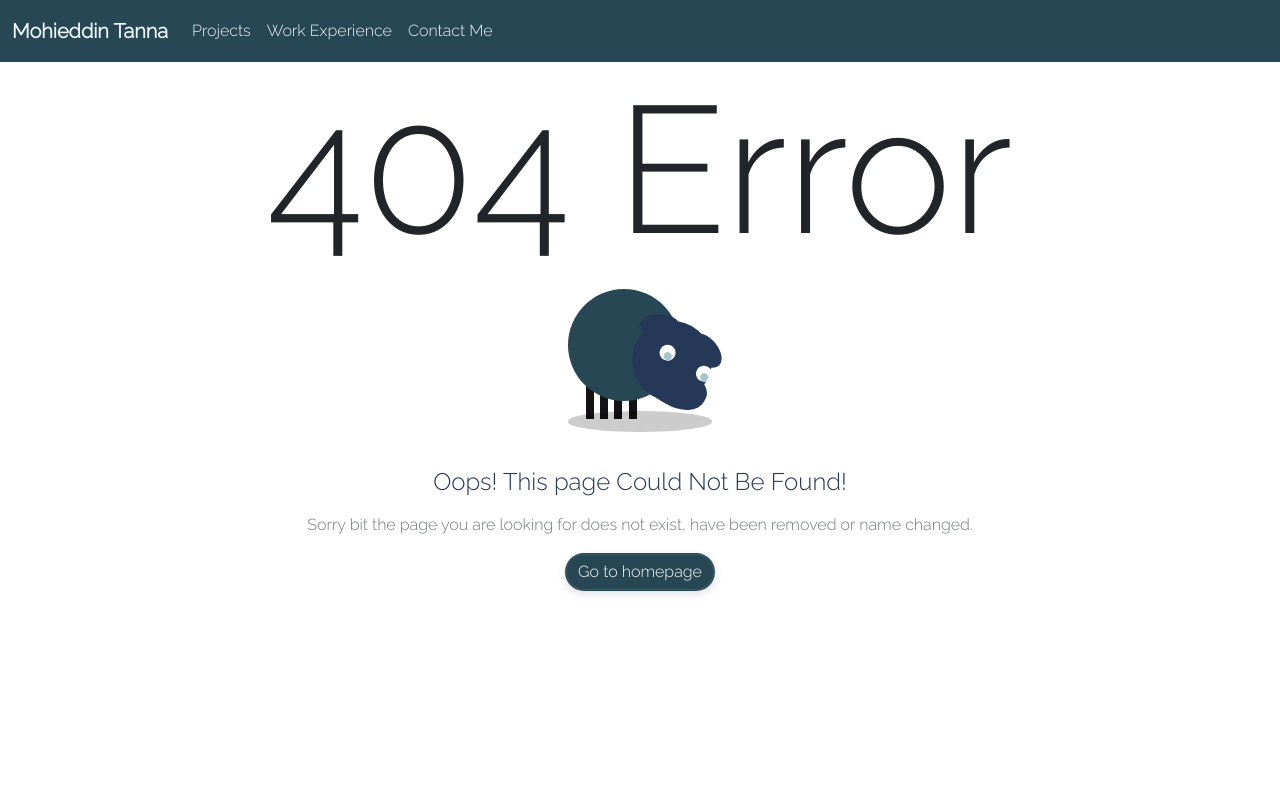
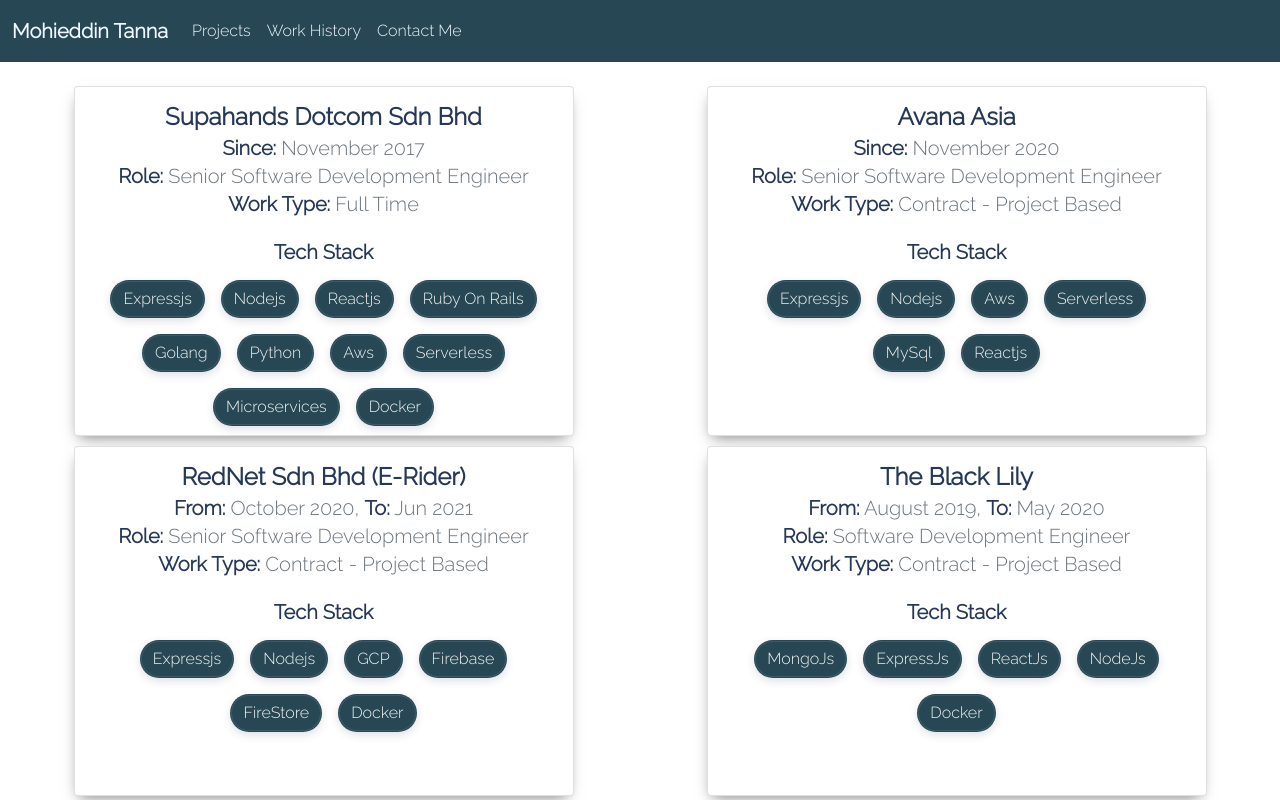
Before and after one commit to mohie93/portfolio, a React (Create React App) app: page /work_history in a window 1280 px wide. Shown: the top 800 px of the page. Built offline with nearby package versions, Linux system fonts and the light colour scheme.

Commit message:
Added Stuffs

```diff
--- a/src/App.js
+++ b/src/App.js
@@ -2,7 +2,7 @@
 import Navbar from "./components/reusable/Navbar";
 import Introduction from "./components/Introduction";
 import ContactMe from "./components/ContactMe";
-import Experience from "./components/Experience";
+import WorkHistory from "./components/WorkHistory";
 import Project from "./components/Project";
 import NoMatch from "./components/reusable/NoMatch";
 
@@ -16,7 +16,7 @@
           <Route exact path={"/"} render= {() => <Redirect to="/index" />}/>
           <Route exact path={"/index"} component={Introduction}/>
           <Route exact path={"/projects"} component={Project}/>
-          <Route exact path={"/experience"} component={Experience}/>
+          <Route exact path={"/work_history"} component={WorkHistory}/>
           <Route exact path={"/contact_me"} component={ContactMe}/>
           <Route path="*"> <NoMatch/> </Route>
         </Switch>
--- a/src/components/Experience.js
+++ b/src/components/WorkHistory.js
@@ -59,7 +59,7 @@
   }
 ];
 
-function Experience() {
+function WorkHistory() {
   return <div className={"container-fluid mt-4 items-list text-center text-capitalize"}>
     {
       companies.map((company, index) => (
@@ -88,4 +88,4 @@
   </div>
 }
 
-export default Experience
+export default WorkHistory
--- a/src/components/reusable/Navbar.js
+++ b/src/components/reusable/Navbar.js
@@ -13,7 +13,7 @@
             <Link to={"/projects"} className={"nav-link navbar-text"}>Projects</Link>
           </li>
           <li className="nav-item">
-            <Link to={"/experience"} className={"nav-link navbar-text"}>Work Experience</Link>
+            <Link to={"/work_history"} className={"nav-link navbar-text"}>Work History</Link>
           </li>
           <li className="nav-item">
             <Link to={"/contact_me"} className={"nav-link navbar-text"}>Contact Me</Link>
```
